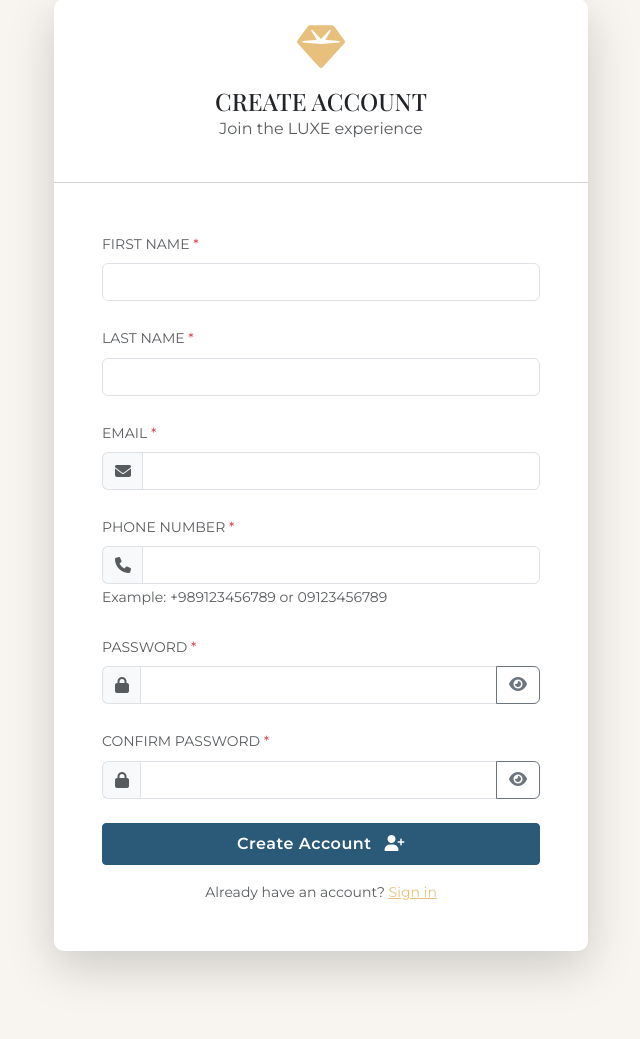
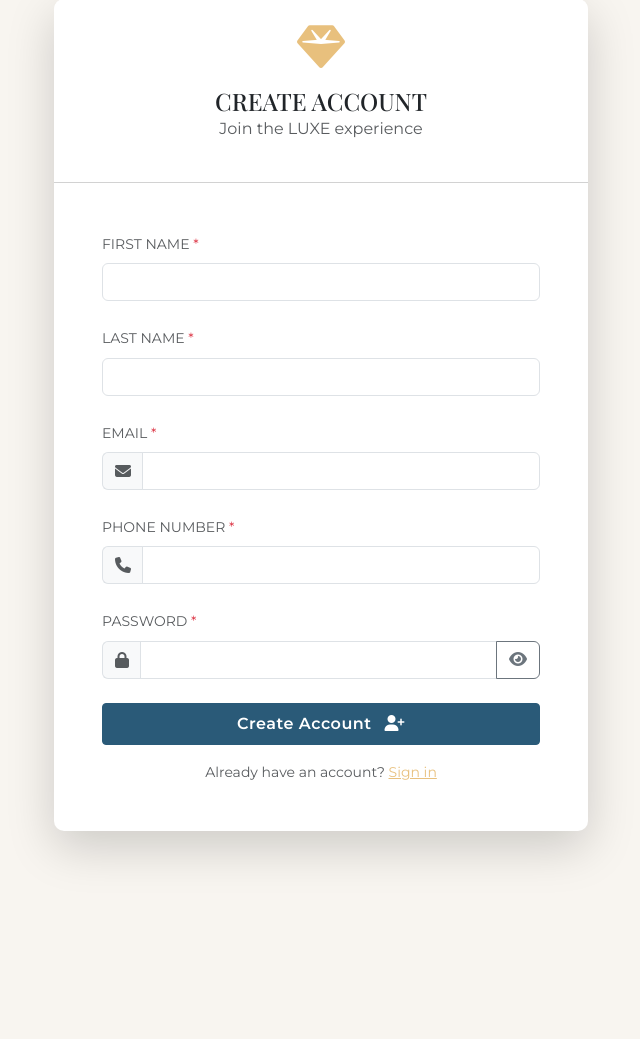
Before and after one commit to faezehghiasi/luxe-Store-Django, a Django app: page /account/ in a window 1280 px wide. Shown: the part 599-1638 px from the top of the page, without its empty margins (319-959 px from the left). After the commit the page ends 1459 px from the top, so only its background shows below. Run offline with Django 5.2, Linux system fonts and the light colour scheme.

Commit message:
channde form inharitance

```diff
--- a/store/account/forms.py
+++ b/store/account/forms.py
@@ -1,12 +1,33 @@
 from django import forms
 from django.core import validators
 from phonenumber_field.formfields import PhoneNumberField
+from . import models
 
-class SignUpForm(forms.Form):
-    first_name = forms.CharField(max_length=255)
-    last_name = forms.CharField(max_length=255)
-    email = forms.EmailField()
-    password1 = forms.CharField(max_length=255,widget=forms.PasswordInput)
-    password2 = forms.CharField(max_length=255,widget=forms.PasswordInput)
-    #phone_number = forms.CharField(max_length=15,widget=forms.NumberInput,validators=[validators.RegexValidator(r'^(\+98|09|9)?9\d{8}$')])
-    phone_number = PhoneNumberField()
+#*********************************************************************************************************
+# class SignUpForm(forms.Form):
+#     first_name = forms.CharField(max_length=255)
+#     last_name = forms.CharField(max_length=255)
+#     email = forms.EmailField()
+#     password1 = forms.CharField(max_length=255,widget=forms.PasswordInput)
+#     password2 = forms.CharField(max_length=255,widget=forms.PasswordInput)
+#     #phone_number = forms.CharField(max_length=15,widget=forms.NumberInput,validators=[validators.RegexValidator(r'^(\+98|09|9)?9\d{8}$')])
+#     phone_number = PhoneNumberField()
+#
+#*********************************************************************************************************
+
+class SignUpForm(forms.ModelForm):
+    class Meta:
+        model = models.User
+        fields = ['first_name', 'last_name', 'email','phone_number','password']
+        # fields = '__all__'
+        # exclude = ['is_staff', 'is_superuser', 'is_active', 'groups', 'user_permissions']
+
+# *********************************************************************************************************
+
+    # def clean_password2(self):
+    #     # Check that the two password entries match
+    #     password1 = self.cleaned_data.get("password1")
+    #     password2 = self.cleaned_data.get("password2")
+    #     if password1 and password2 and password1 != password2:
+    #         raise forms.ValidationError("Passwords don't match")
+    #     return password2
--- a/store/account/models.py
+++ b/store/account/models.py
@@ -15,7 +15,7 @@ def _get_avatar_upload_path(instance, filename):
 
 class User(AbstractUser):
     email = models.EmailField("Email Address")
-    phoneNumber = models.CharField('Phone Number', max_length=15)
+    phone_number = models.CharField('Phone Number', max_length=15)
     address = models.TextField('Address')
     #avatar = models.ImageField(upload_to='avatars/%Y/%m', null=True, blank=True)
     avatar = models.ImageField(upload_to=_get_avatar_upload_path, null=True, blank=True)
--- a/store/account/templates/account/signup.html
+++ b/store/account/templates/account/signup.html
@@ -16,7 +16,7 @@
                     </div>
                 </div>
                 <div class="card-body p-5">
-                    <form method="post" novalidate>
+                    <form method="post">
                         {% csrf_token %}
 
                         {% if form.non_field_errors %}
@@ -115,12 +115,11 @@
                                     {% endfor %}
                                 </div>
                             {% endif %}
-                            <small class="form-text text-muted">Example: +989123456789 or 09123456789</small>
                         </div>
 
                         <!-- Password Field -->
                         <div class="mb-4">
-                            <label for="{{ form.password1.id_for_label }}" class="form-label small text-uppercase text-muted">
+                            <label for="{{ form.password.id_for_label }}" class="form-label small text-uppercase text-muted">
                                 Password <span class="text-danger">*</span>
                             </label>
                             <div class="input-group">
@@ -128,53 +127,21 @@
                                     <i class="fas fa-lock text-muted"></i>
                                 </span>
                                 <input type="password"
-                                       class="form-control {% if form.password1.errors %}is-invalid{% endif %}"
-                                       id="{{ form.password1.id_for_label }}"
-                                       name="{{ form.password1.html_name }}"
+                                       class="form-control {% if form.password.errors %}is-invalid{% endif %}"
+                                       id="{{ form.password.id_for_label }}"
+                                       name="{{ form.password.html_name }}"
                                        required>
                                 <button class="btn btn-outline-secondary toggle-password" type="button">
                                     <i class="fas fa-eye"></i>
                                 </button>
                             </div>
-                            {% if form.password1.errors %}
+                            {% if form.password.errors %}
                                 <div class="invalid-feedback">
-                                    {% for error in form.password1.errors %}
+                                    {% for error in form.password.errors %}
                                         {{ error }}
                                     {% endfor %}
                                 </div>
                             {% endif %}
-                        </div>
-
-                        <!-- Password Confirmation Field -->
-                        <div class="mb-4">
-                            <label for="{{ form.password2.id_for_label }}" class="form-label small text-uppercase text-muted">
-                                Confirm Password <span class="text-danger">*</span>
-                            </label>
-                            <div class="input-group">
-                                <span class="input-group-text bg-light border-end-0">
-                                    <i class="fas fa-lock text-muted"></i>
-                                </span>
-                                <input type="password"
-                                       class="form-control {% if form.password2.errors %}is-invalid{% endif %}"
-                                       id="{{ form.password2.id_for_label }}"
-                                       name="{{ form.password2.html_name }}"
-                                       required>
-                                <button class="btn btn-outline-secondary toggle-password" type="button">
-                                    <i class="fas fa-eye"></i>
-                                </button>
-                            </div>
-                            {% if form.password2.errors %}
-                                <div class="invalid-feedback">
-                                    {% for error in form.password2.errors %}
-                                        {{ error }}
-                                    {% endfor %}
-                                </div>
-                            {% endif %}
-                        </div>
-
-                        <!-- Password Match Validation -->
-                        <div id="password-match-error" class="alert alert-danger d-none mb-4">
-                            Passwords do not match!
                         </div>
 
                         <!-- Submit Button -->
@@ -228,21 +195,5 @@
             icon.classList.toggle('fa-eye-slash');
         });
     });
-
-    // Password match validation
-    const password1 = document.getElementById('{{ form.password1.id_for_label }}');
-    const password2 = document.getElementById('{{ form.password2.id_for_label }}');
-    const errorDiv = document.getElementById('password-match-error');
-
-    function checkPasswordMatch() {
-        if (password1.value && password2.value && password1.value !== password2.value) {
-            errorDiv.classList.remove('d-none');
-        } else {
-            errorDiv.classList.add('d-none');
-        }
-    }
-
-    password1.addEventListener('input', checkPasswordMatch);
-    password2.addEventListener('input', checkPasswordMatch);
 </script>
 {% endblock %}
--- a/store/account/templates/registration/login.html
+++ b/store/account/templates/registration/login.html
@@ -28,7 +28,7 @@
                 {# Card body containing the actual form #}
                 <div class="card-body p-5">
                     {# Login form - submits data to server #}
-                    <form method="post" class="needs-validation" novalidate>
+                    <form method="post" class="needs-validation" enctype="application/x-www-form-urlencoded">
                         {% csrf_token %}  {# Security token to prevent attacks #}
 
                         {# Shows errors that aren't tied to specific fields #}
@@ -109,7 +109,7 @@
 
                         {# Registration prompt (currently links to contact) #}
                         <div class="text-center small text-muted">
-                            Don't have an account? <a href="#" class="text-accent">Contact administrator</a>
+                            Don't have an account? <a href="{% url 'signup' %}" class="text-accent">create account</a>
                         </div>
                     </form>
                 </div>
--- a/store/account/views.py
+++ b/store/account/views.py
@@ -1,10 +1,31 @@
 from django.shortcuts import render
 from django.views import View
 from . import forms
+
+#*********************************************************************************************************
+# class SignUpView(View):
+#     def get(self,request):
+#         form = forms.SignUpForm()
+#         return render(request,'account/signup.html',{'form':form})
+#
+#     def post(self,request):
+#         form = forms.SignUpForm(request.POST)
+#         if form.is_valid():
+#             print(form.cleaned_data.get('email'))
+#
+#         return render(request, 'account/signup.html', {'form': form})
+
+#*********************************************************************************************************
+
 class SignUpView(View):
     def get(self,request):
         form = forms.SignUpForm()
         return render(request,'account/signup.html',{'form':form})
 
     def post(self,request):
-        pass
+        form = forms.SignUpForm(request.POST)
+        if form.is_valid():
+            ...
+
+        return render(request, 'account/signup.html', {'form': form})
+#*********************************************************************************************************
--- a/store/templates/base.html
+++ b/store/templates/base.html
@@ -334,7 +334,7 @@
       <div class="container">
         <h1 class="hero-title text-shadow">Discover Premium Quality</h1>
         <p class="hero-subtitle text-shadow">Explore our curated collection of luxury items crafted with excellence</p>
-        <a href="#" class="btn btn-accent btn-lg">Shop Now</a>
+        <a href="{% url 'core:products_list' %}" class="btn btn-accent btn-lg">Shop Now</a>
       </div>
     </div>
     {% endblock %}
```
